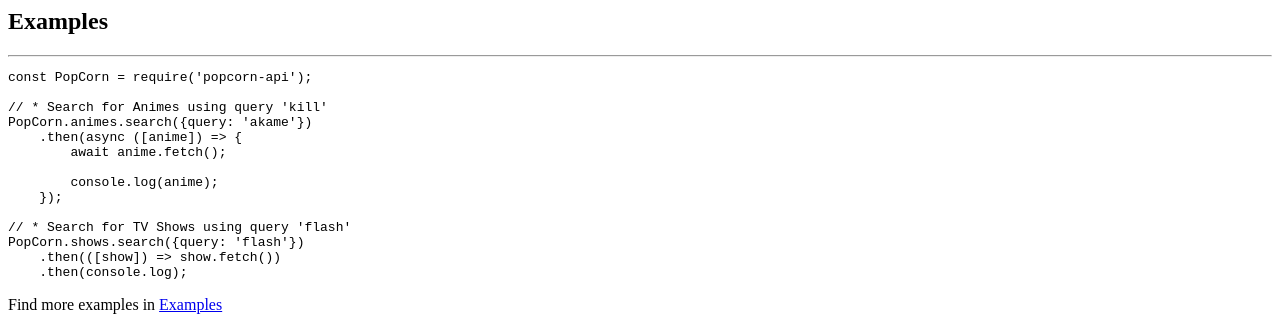
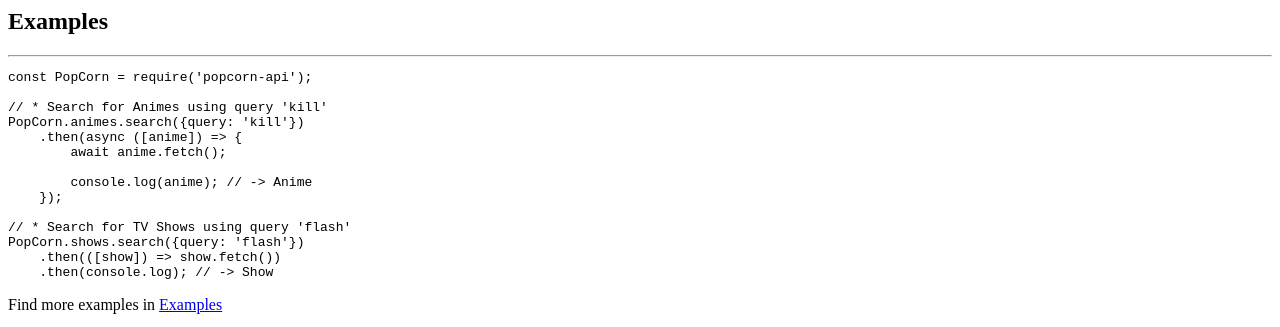
Before and after one commit to nirewen/popcorn-api, a plain HTML site: page content/information.html in a window 1280 px wide. Shown: the part 1372-1699 px from the top of the page. Drawn offline with Linux system fonts and the light colour scheme.

Commit message:
Docs build: 32655aa729612b334d8e417f0b0267a045e38ef9

```diff
--- a/content/information.html
+++ b/content/information.html
@@ -13,17 +13,17 @@
 <pre><code class="lang-javascript">const PopCorn = require('popcorn-api');
 
 // * Search for Animes using query 'kill'
-PopCorn.animes.search({query: 'akame'})
+PopCorn.animes.search({query: 'kill'})
     .then(async ([anime]) =&gt; {
         await anime.fetch();
 
-        console.log(anime);
+        console.log(anime); // -&gt; Anime
     });
 
 // * Search for TV Shows using query 'flash'
 PopCorn.shows.search({query: 'flash'})
     .then(([show]) =&gt; show.fetch())
-    .then(console.log);
+    .then(console.log); // -&gt; Show
 </code></pre>
 <p>Find more examples in <a href="?content=examples">Examples</a></p>
 </body></html>
```
